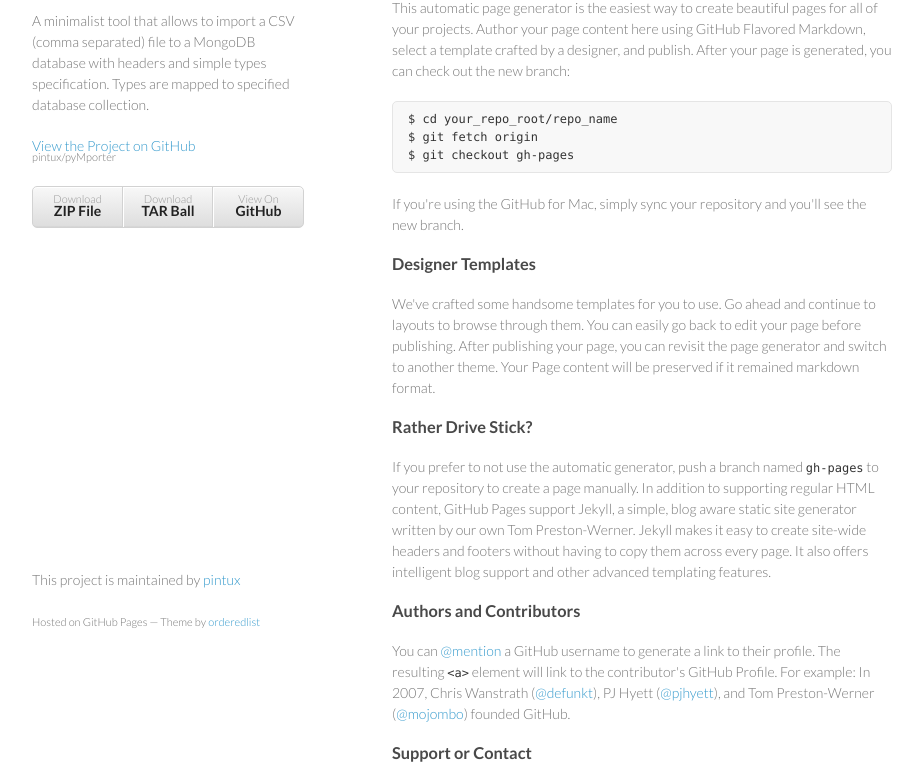
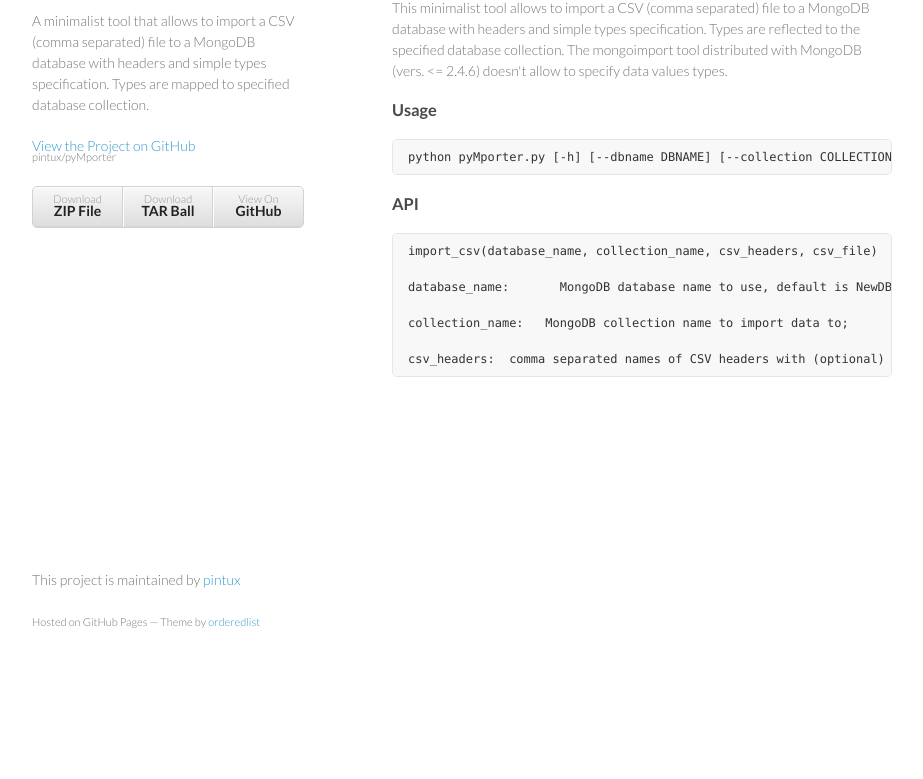
Before and after one commit to pintux/pyMporter, a plain HTML site: page index.html in a window 1280 px wide. Shown: the part 99-878 px from the top of the page, without its empty margins (178-1101 px from the left). After the commit the page ends 800 px from the top, so only its background shows below. Drawn offline with Linux system fonts and the light colour scheme.

```diff
--- a/index.html
+++ b/index.html
@@ -29,36 +29,28 @@
       </header>
       <section>
         <h3>
-<a name="welcome-to-github-pages" class="anchor" href="#welcome-to-github-pages"><span class="octicon octicon-link"></span></a>Welcome to GitHub Pages.</h3>
+<a name="pymporter" class="anchor" href="#pymporter"><span class="octicon octicon-link"></span></a>pyMporter.</h3>
 
-<p>This automatic page generator is the easiest way to create beautiful pages for all of your projects. Author your page content here using GitHub Flavored Markdown, select a template crafted by a designer, and publish. After your page is generated, you can check out the new branch:</p>
+<p>This minimalist tool allows to import a CSV (comma separated) file to a MongoDB database with headers and simple types specification. Types are reflected to the specified database collection.
+The mongoimport tool distributed with MongoDB (vers. &lt;= 2.4.6) doesn't allow to specify data values types.</p>
 
-<pre><code>$ cd your_repo_root/repo_name
-$ git fetch origin
-$ git checkout gh-pages
+<h3>
+<a name="usage" class="anchor" href="#usage"><span class="octicon octicon-link"></span></a>Usage</h3>
+
+<pre><code>python pyMporter.py [-h] [--dbname DBNAME] [--collection COLLECTION] [--headers HEADERS] csv_file
 </code></pre>
 
-<p>If you're using the GitHub for Mac, simply sync your repository and you'll see the new branch.</p>
+<h3>
+<a name="api" class="anchor" href="#api"><span class="octicon octicon-link"></span></a>API</h3>
 
-<h3>
-<a name="designer-templates" class="anchor" href="#designer-templates"><span class="octicon octicon-link"></span></a>Designer Templates</h3>
+<pre><code>import_csv(database_name, collection_name, csv_headers, csv_file)
 
-<p>We've crafted some handsome templates for you to use. Go ahead and continue to layouts to browse through them. You can easily go back to edit your page before publishing. After publishing your page, you can revisit the page generator and switch to another theme. Your Page content will be preserved if it remained markdown format.</p>
+database_name:       MongoDB database name to use, default is NewDB;
 
-<h3>
-<a name="rather-drive-stick" class="anchor" href="#rather-drive-stick"><span class="octicon octicon-link"></span></a>Rather Drive Stick?</h3>
+collection_name:   MongoDB collection name to import data to;
 
-<p>If you prefer to not use the automatic generator, push a branch named <code>gh-pages</code> to your repository to create a page manually. In addition to supporting regular HTML content, GitHub Pages support Jekyll, a simple, blog aware static site generator written by our own Tom Preston-Werner. Jekyll makes it easy to create site-wide headers and footers without having to copy them across every page. It also offers intelligent blog support and other advanced templating features.</p>
-
-<h3>
-<a name="authors-and-contributors" class="anchor" href="#authors-and-contributors"><span class="octicon octicon-link"></span></a>Authors and Contributors</h3>
-
-<p>You can <a href="https://github.com/blog/821" class="user-mention">@mention</a> a GitHub username to generate a link to their profile. The resulting <code>&lt;a&gt;</code> element will link to the contributor's GitHub Profile. For example: In 2007, Chris Wanstrath (<a href="https://github.com/defunkt" class="user-mention">@defunkt</a>), PJ Hyett (<a href="https://github.com/pjhyett" class="user-mention">@pjhyett</a>), and Tom Preston-Werner (<a href="https://github.com/mojombo" class="user-mention">@mojombo</a>) founded GitHub.</p>
-
-<h3>
-<a name="support-or-contact" class="anchor" href="#support-or-contact"><span class="octicon octicon-link"></span></a>Support or Contact</h3>
-
-<p>Having trouble with Pages? Check out the documentation at <a href="http://help.github.com/pages">http://help.github.com/pages</a> or contact <a href="mailto:support@github.com">support@github.com</a> and we’ll help you sort it out.</p>
+csv_headers:  comma separated names of CSV headers with (optional) types in the form of &lt;header_name:type&gt;, if headers are omitted, first row of the CSV file is assumed to contain the headers and all types are set to string. Available types are "string","float", "integer" and "date";
+</code></pre>
       </section>
       <footer>
         <p>This project is maintained by <a href="https://github.com/pintux">pintux</a></p>
```
Also changed, not shown: params.json (+1 -1 lines).
